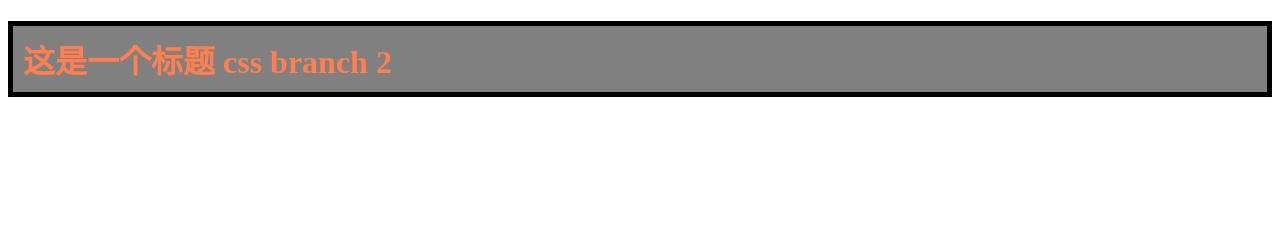
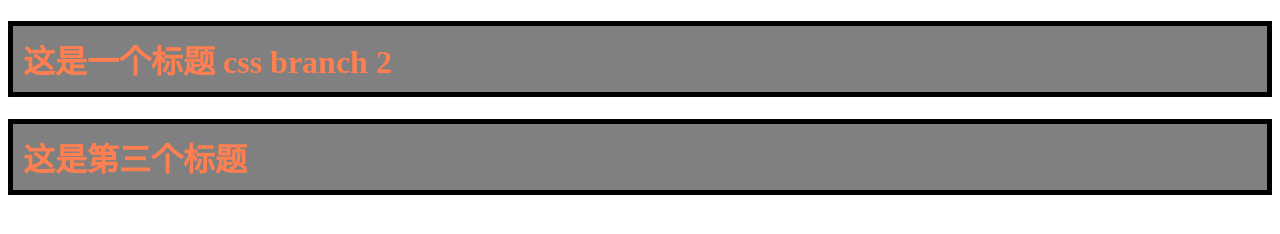
Before and after one commit to wy-xianglei/demo, a plain HTML site: page index.html in a window 1280 px wide. Drawn offline with Linux system fonts and the light colour scheme.

Commit message:
添加第3个标题

```diff
--- a/index.html
+++ b/index.html
@@ -7,5 +7,6 @@
 </head>
 <body>
     <h1>这是一个标题 css branch 2</h1>
+    <h1>这是第三个标题</h1>
 </body>
 </html>
```
